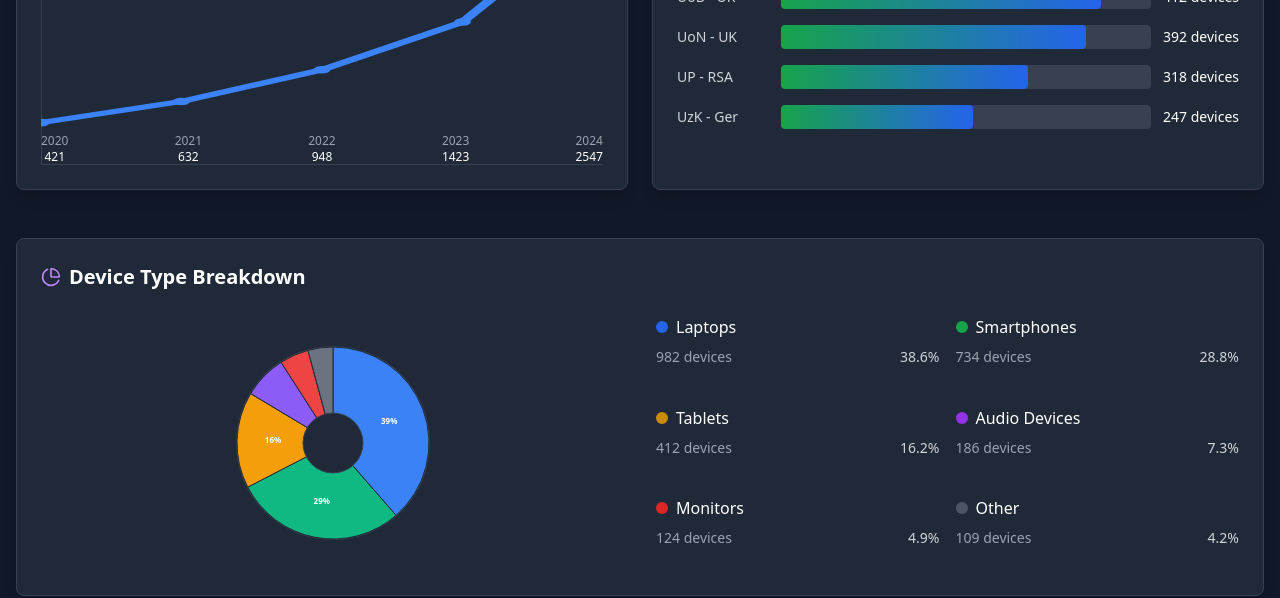
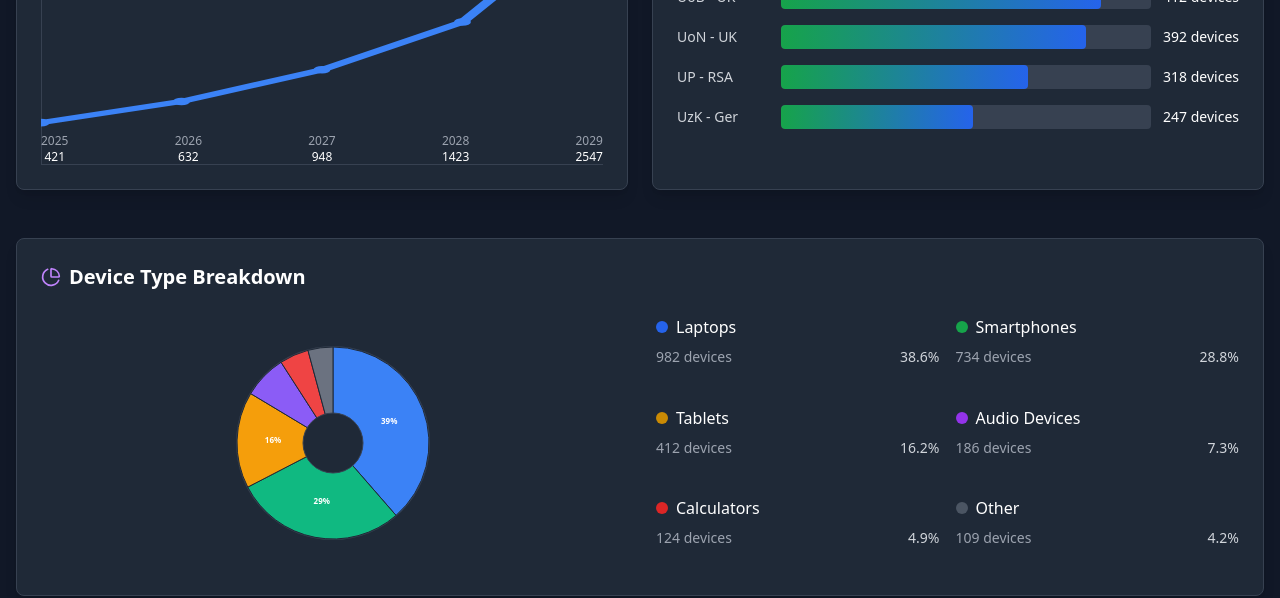
Before and after one commit to sachen-pather/my-ecommerce--prototype, a React (Vite) app: page /impact-dashboard in a window 1280 px wide. Shown: the part 920-1518 px from the top of the page. Built offline with nearby package versions, Linux system fonts and the light colour scheme.

Commit message:
added details

```diff
--- a/src/pages/ImpactDashboardPage.jsx
+++ b/src/pages/ImpactDashboardPage.jsx
@@ -31,7 +31,7 @@ const ImpactDashboardPage = () => {
       { type: "Smartphones", count: 734, percentage: 28.8 },
       { type: "Tablets", count: 412, percentage: 16.2 },
       { type: "Audio Devices", count: 186, percentage: 7.3 },
-      { type: "Monitors", count: 124, percentage: 4.9 },
+      { type: "Calculators", count: 124, percentage: 4.9 },
       { type: "Other", count: 109, percentage: 4.2 },
     ],
     topUniversities: [
@@ -68,11 +68,11 @@ const ImpactDashboardPage = () => {
       { month: "Dec", devices: 394, co2: 27580 },
     ],
     yearlyData: [
-      { year: "2020", devices: 421, co2: 29470 },
-      { year: "2021", devices: 632, co2: 44240 },
-      { year: "2022", devices: 948, co2: 66360 },
-      { year: "2023", devices: 1423, co2: 99610 },
-      { year: "2024", devices: 2547, co2: 178290 },
+      { year: "2025", devices: 421, co2: 29470 },
+      { year: "2026", devices: 632, co2: 44240 },
+      { year: "2027", devices: 948, co2: 66360 },
+      { year: "2028", devices: 1423, co2: 99610 },
+      { year: "2029", devices: 2547, co2: 178290 },
     ],
     impactComparisons: [
       {
--- a/src/pages/ProductDetailPage.jsx
+++ b/src/pages/ProductDetailPage.jsx
@@ -240,6 +240,16 @@ const ProductDetailPage = () => {
                       {product.environmentalImpact.extendedLifespan}
                     </p>
                   </div>
+                </div>
+
+                {/* Impact Dashboard Link */}
+                <div className="text-center mt-4">
+                  <a
+                    href="/impact-dashboard"
+                    className="text-blue-400 hover:text-blue-300 font-medium transition-colors underline"
+                  >
+                    See our impact here
+                  </a>
                 </div>
               </div>
             </div>
```
